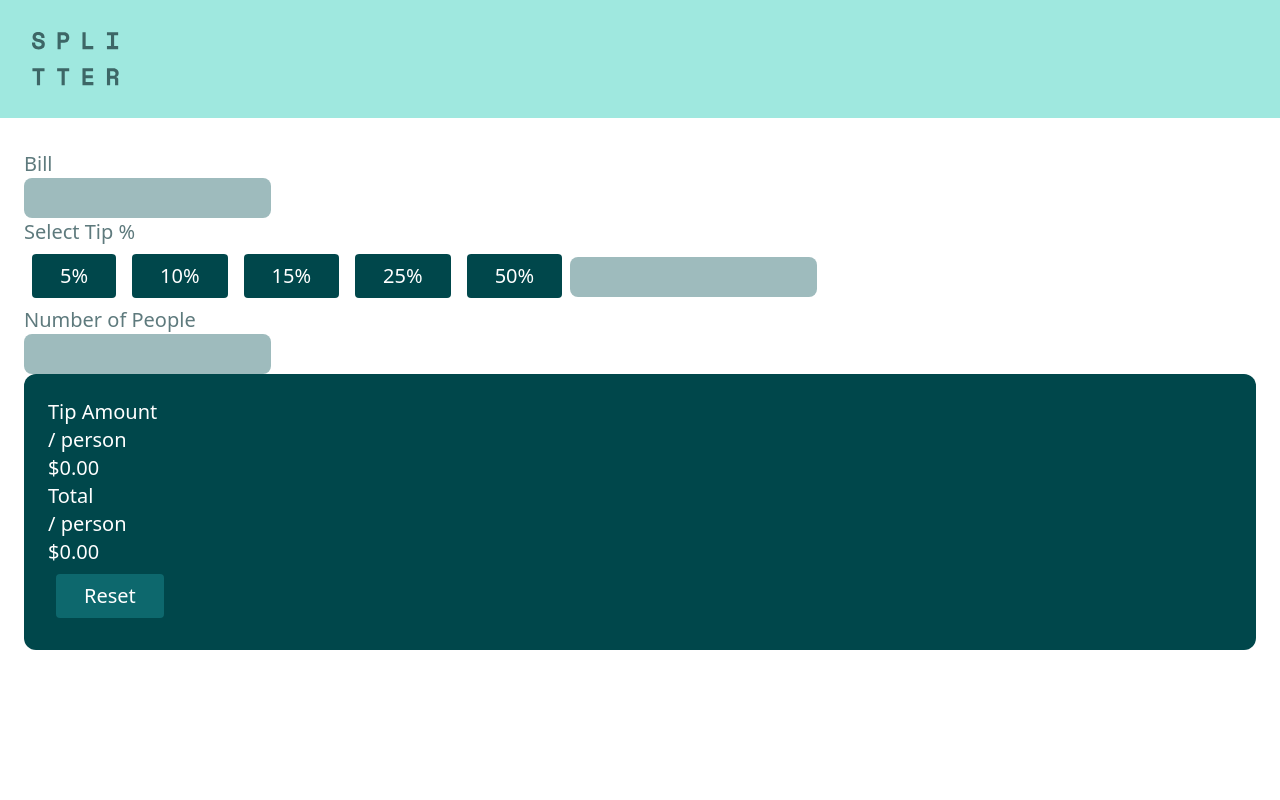
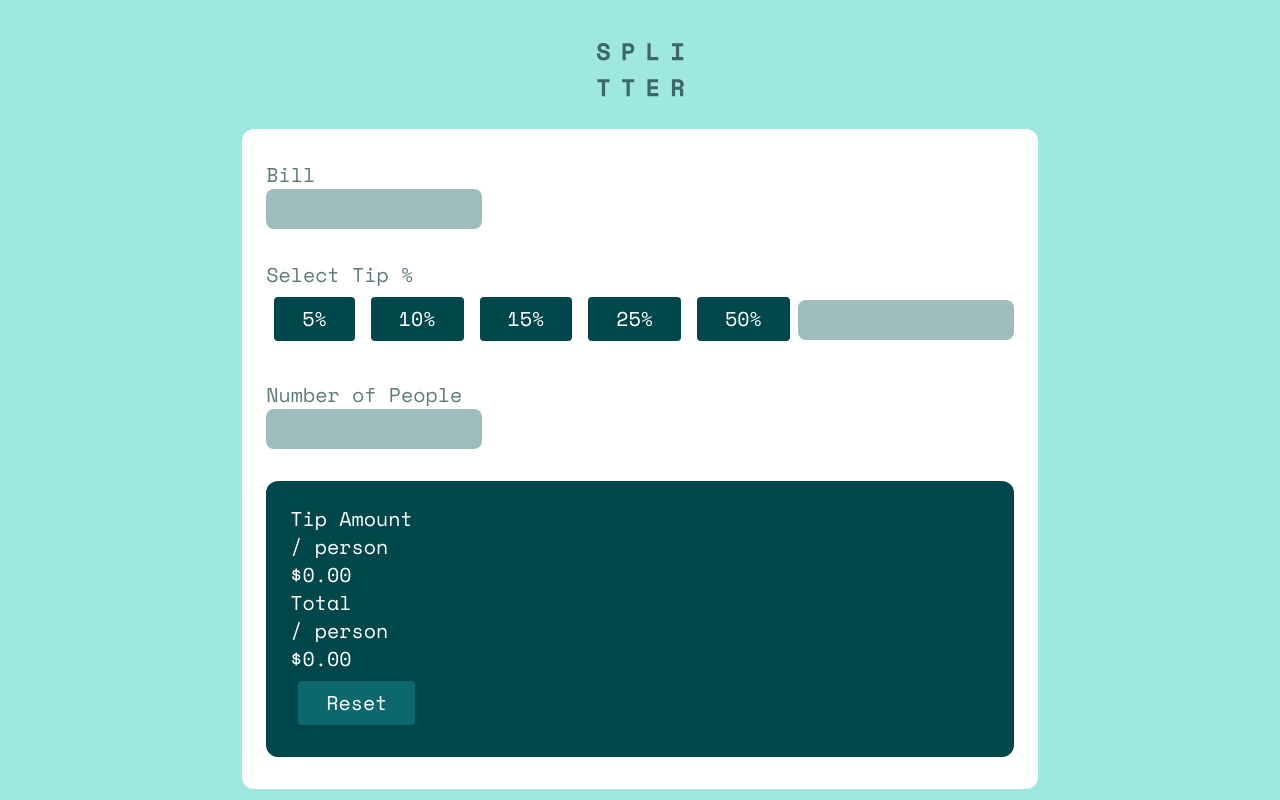
Before and after one commit to NarelaCamara/tip-calculator-app, a React (Vite) app: page / in a window 1280 px wide. Built offline with nearby package versions, Linux system fonts and the light colour scheme.

Commit message:
feat:  style letters

```diff
--- a/index.html
+++ b/index.html
@@ -9,6 +9,12 @@
     />
     <meta name="viewport" content="width=device-width, initial-scale=1.0" />
     <title>tip-calculator-app</title>
+    <link rel="preconnect" href="https://fonts.googleapis.com" />
+    <link rel="preconnect" href="https://fonts.gstatic.com" crossorigin />
+    <link
+      href="https://fonts.googleapis.com/css2?family=Space+Mono&display=swap"
+      rel="stylesheet"
+    />
   </head>
   <body>
     <div id="root"></div>
--- a/src/App.css
+++ b/src/App.css
@@ -1,4 +1,5 @@
 @import "tailwindcss";
 
 #root {
+  font-family: "Space Mono", monospace;
 }
--- a/src/App.tsx
+++ b/src/App.tsx
@@ -5,9 +5,9 @@ function App() {
   const percent = [5, 10, 15, 25, 50];
 
   return (
-    <div className="bg-[#9FE8DF]">
+    <div className="bg-[#9FE8DF] flex flex-col items-center justify-center min-h-screen ">
       <img src={Logo} className="p-8" alt="Vite logo" />
-      <div className="py-8 px-6 bg-white">
+      <div className="py-8 px-6 bg-white rounded-xl">
         <h2 className="text-[#5E7A7D] text-xl ">Bill</h2>
         <input
           type="number"
@@ -16,6 +16,7 @@ function App() {
           className="bg-[#9EBBBD] rounded-lg p-2"
         />
 
+        <div className="my-8">
           <h2 className="text-[#5E7A7D] text-xl ">Select Tip %</h2>
           <div>
             {percent.map((e) => (
@@ -34,6 +35,7 @@ function App() {
               className="bg-[#9EBBBD] rounded-lg p-2"
             />
           </div>
+        </div>
 
         <h2 className="text-[#5E7A7D] text-xl ">Number of People</h2>
         <input
@@ -43,7 +45,7 @@ function App() {
           className="bg-[#9EBBBD] rounded-lg p-2"
         />
 
-        <div className=" bg-[#00474B] p-6 rounded-xl">
+        <div className=" bg-[#00474B] p-6 rounded-xl mt-8">
           <div>
             <p className="text-white text-xl ">Tip Amount</p>
             <p className="text-white text-xl ">/ person</p>
```
Lines whose indentation alone changed are shown as unchanged.
